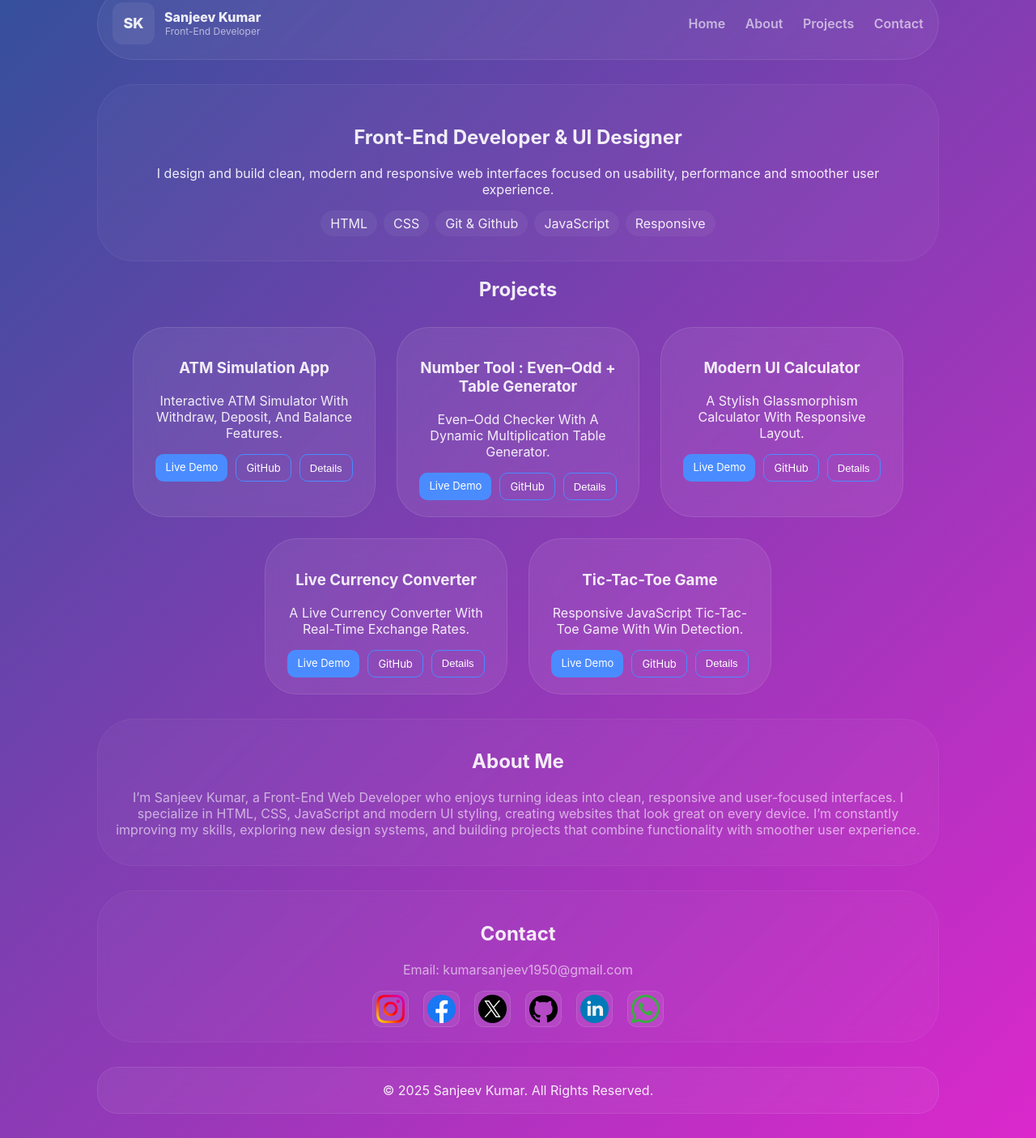
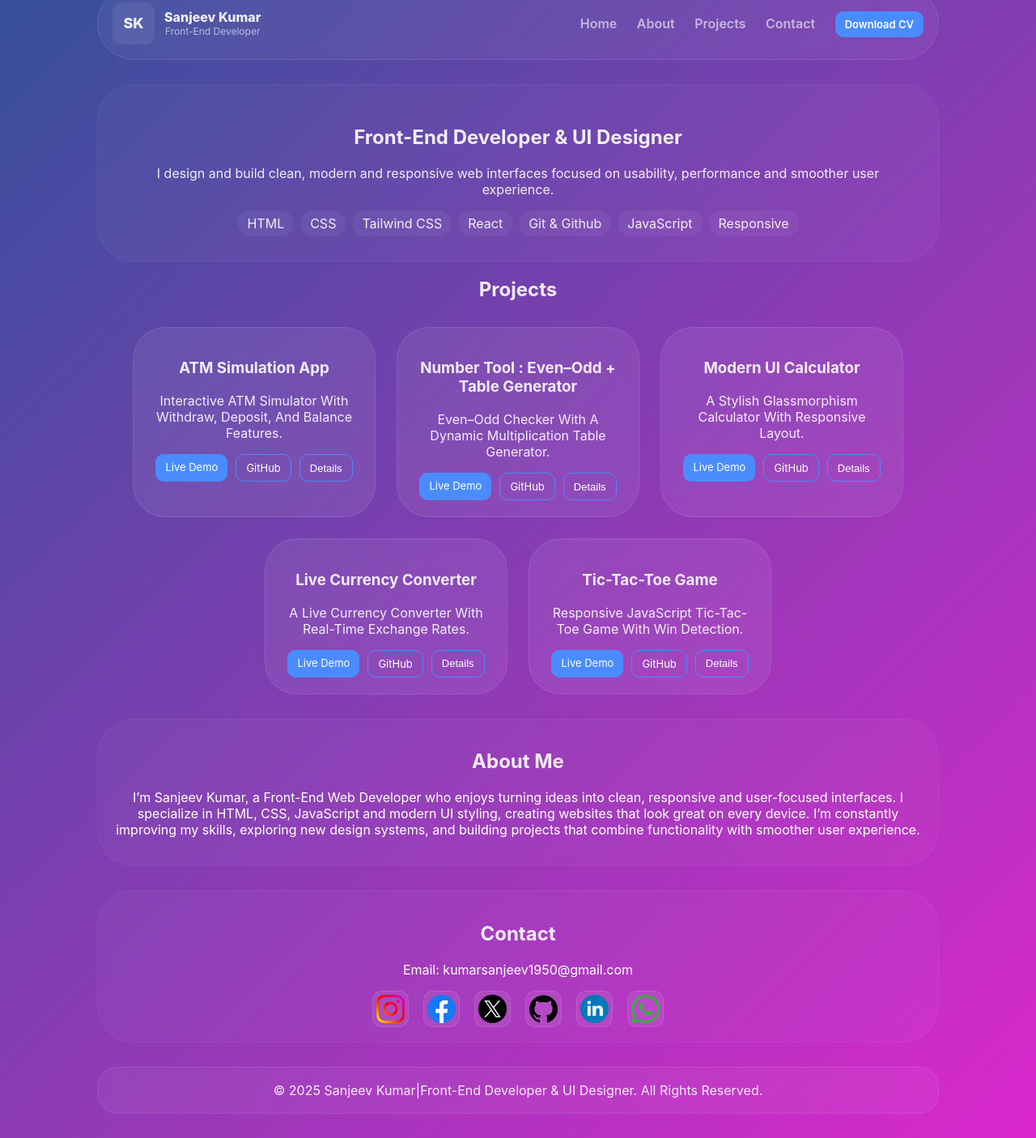
Before and after one commit to kumarsanjeev1950/kumarsanjeev, a plain HTML site: page index.html in a window 1280 px wide. Shown: the part 244-1650 px from the top of the page at 81% size. Drawn offline with Linux system fonts and the light colour scheme.

Commit message:
Update index.html

```diff
--- a/index.html
+++ b/index.html
@@ -37,6 +37,7 @@
           <a href="#about">About</a>
           <a href="#projects">Projects</a>
           <a href="#contact">Contact</a>
+          <a href="https://kumarsanjeev1950.github.io/kumarsanjeev/sanjeev.pdf" download class="btn" style="margin-left:20px;"  target="_blank">Download CV</a>
         </nav>
       </header>
 
@@ -52,6 +53,8 @@
           <div class="skills">
             <div class="chip">HTML</div>
             <div class="chip">CSS</div>
+            <div class="chip">Tailwind CSS</div>
+            <div class="chip">React</div>
             <div class="chip">Git & Github</div>
             <div class="chip">JavaScript</div>
             <div class="chip">Responsive</div>
@@ -198,7 +201,7 @@
       <!-- ABOUT -->
       <section id="about" class="tilt section-card">
         <h2>About Me</h2>
-        <p style="color: var(--muted)">
+        <p style="color: white">
         I’m Sanjeev Kumar, a Front-End Web Developer who enjoys turning ideas into clean, responsive and user-focused interfaces.
         I specialize in HTML, CSS, JavaScript and modern UI styling, creating websites that look great on every device.
         I’m constantly improving my skills, exploring new design systems, and building projects that combine functionality with smoother user experience.
@@ -212,7 +215,7 @@
         style="text-align: center"
       >
         <h2>Contact</h2>
-        <p style="color: var(--muted)">Email: kumarsanjeev1950@gmail.com</p>
+        <p style="color: white">Email: kumarsanjeev1950@gmail.com</p>
 
         <div class="socials">
           <a
@@ -296,7 +299,7 @@
 
       <!-- FOOTER -->
       <footer class="tilt section-card">
-        © 2025 Sanjeev Kumar. All Rights Reserved.
+        © 2025 Sanjeev Kumar|Front-End Developer & UI Designer. All Rights Reserved.
       </footer>
     </div>
 
```
